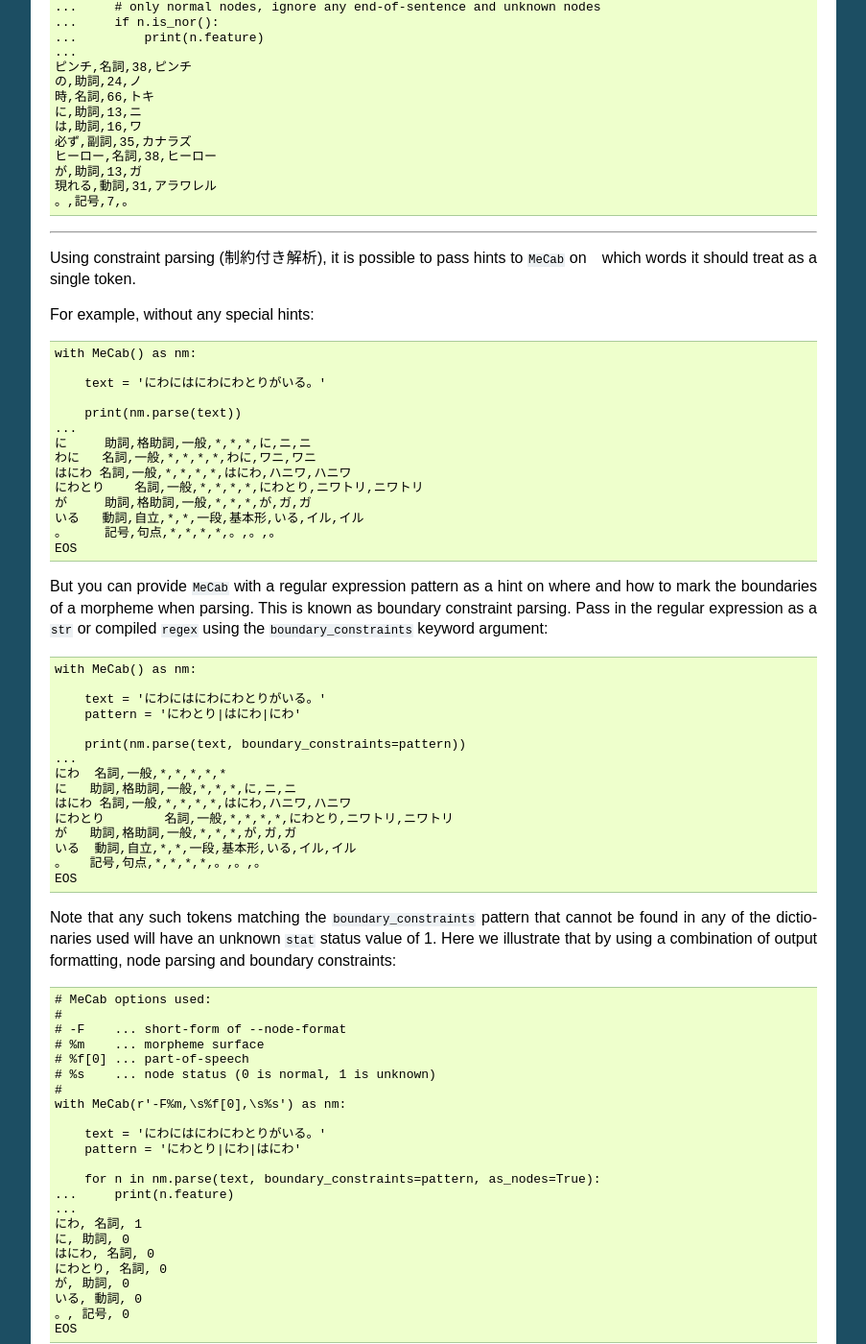
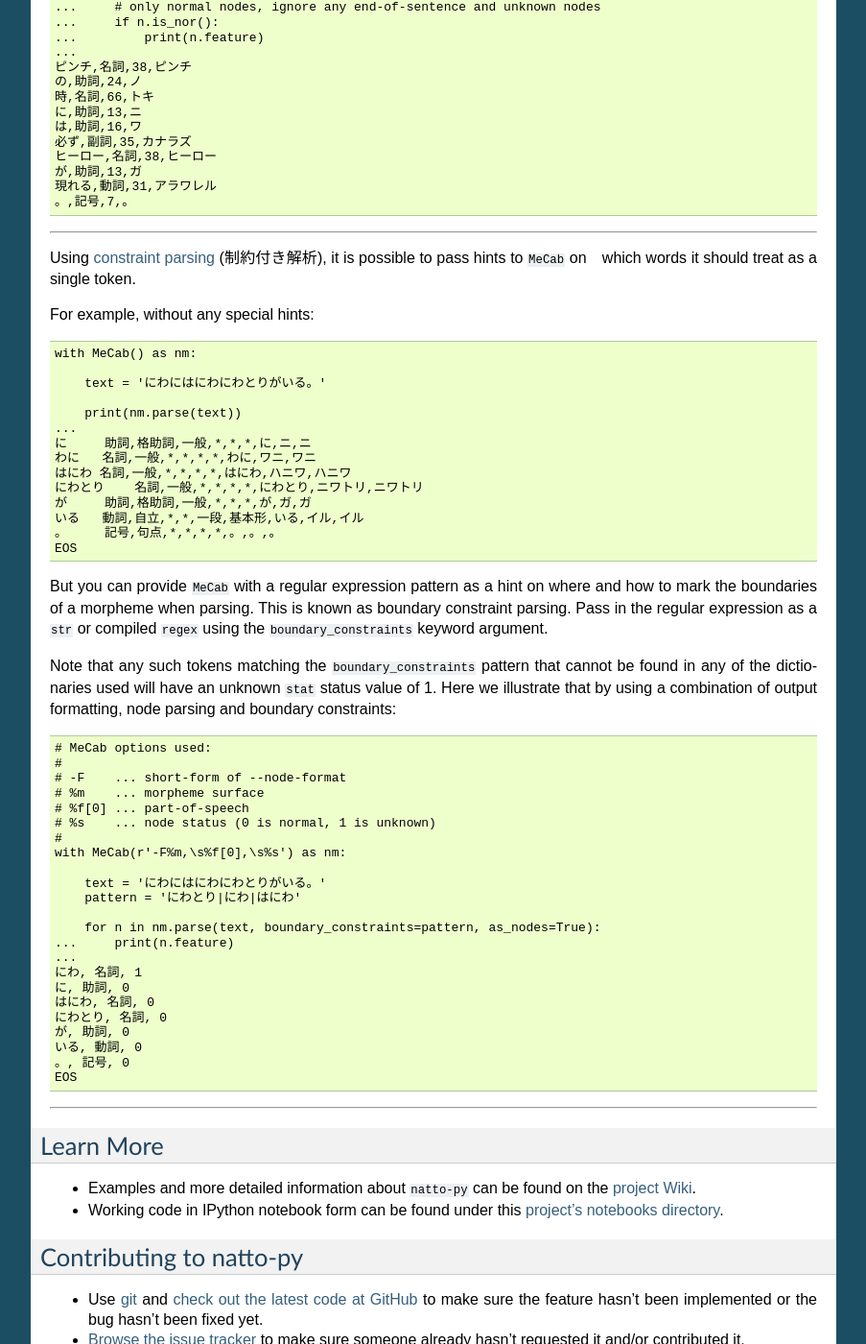
Before and after one commit to buruzaemon/natto-py, a Sphinx documentation site: the page built from docs/index.rst, in a window 1280 px wide and 1400 px high, scrolled down 3614 px. Shown: the whole window at 96% size, without its empty margins (198-1101 px from the left). Built offline with Sphinx 7.4.7, drawn with Linux system fonts in a browser that asks for light colours.

Commit message:
Added link to 制約付き解析 at mecab.googlecode to documentation.

```diff
--- a/docs/index.rst
+++ b/docs/index.rst
@@ -214,8 +214,8 @@
 
 ----
 
-Using constraint parsing (制約付き解析), it is possible to pass hints to
-``MeCab`` on　which words it should treat as a single token.
+Using `constraint parsing`_ (制約付き解析), it is possible to pass hints
+to ``MeCab`` on　which words it should treat as a single token.
 
 For example, without any special hints::
 
@@ -238,23 +238,7 @@
 where and how to mark the boundaries of a morpheme when parsing. This is
 known as boundary constraint parsing. Pass in the regular expression as a
 ``str`` or compiled ``regex`` using the ``boundary_constraints`` keyword
-argument::
-
-    with MeCab() as nm:
-
-        text = 'にわにはにわにわとりがいる。'
-        pattern = 'にわとり|はにわ|にわ'
-
-        print(nm.parse(text, boundary_constraints=pattern))
-    ...
-    にわ	名詞,一般,*,*,*,*,*
-    に	助詞,格助詞,一般,*,*,*,に,ニ,ニ
-    はにわ	名詞,一般,*,*,*,*,はにわ,ハニワ,ハニワ
-    にわとり	名詞,一般,*,*,*,*,にわとり,ニワトリ,ニワトリ
-    が	助詞,格助詞,一般,*,*,*,が,ガ,ガ
-    いる	動詞,自立,*,*,一段,基本形,いる,イル,イル
-    。	記号,句点,*,*,*,*,。,。,。
-    EOS
+argument.
 
 Note that any such tokens matching the ``boundary_constraints`` pattern that
 cannot be found in any of the dictionaries used will have an unknown ``stat``
```
Also changed, not shown: other parts of docs/index.rst (+1 -0 lines), README.rst (+4 -19 lines).
